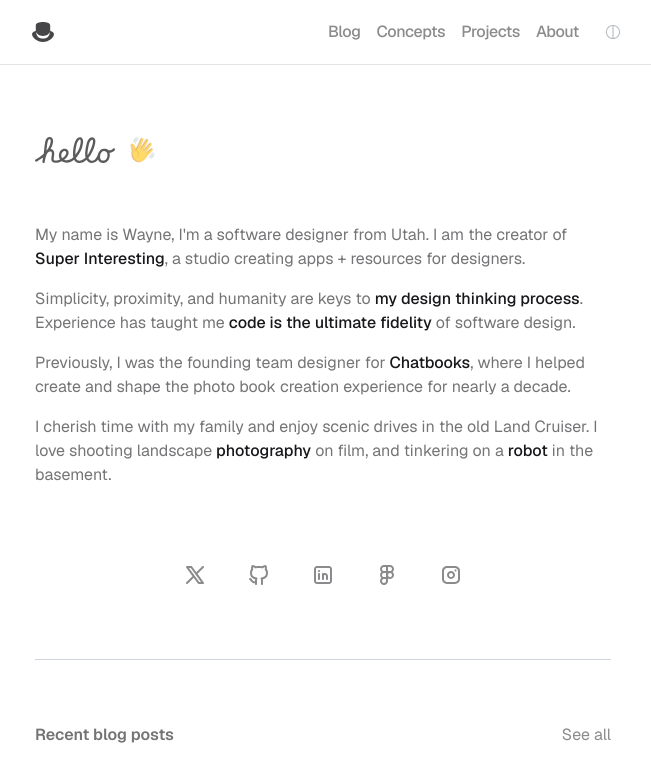
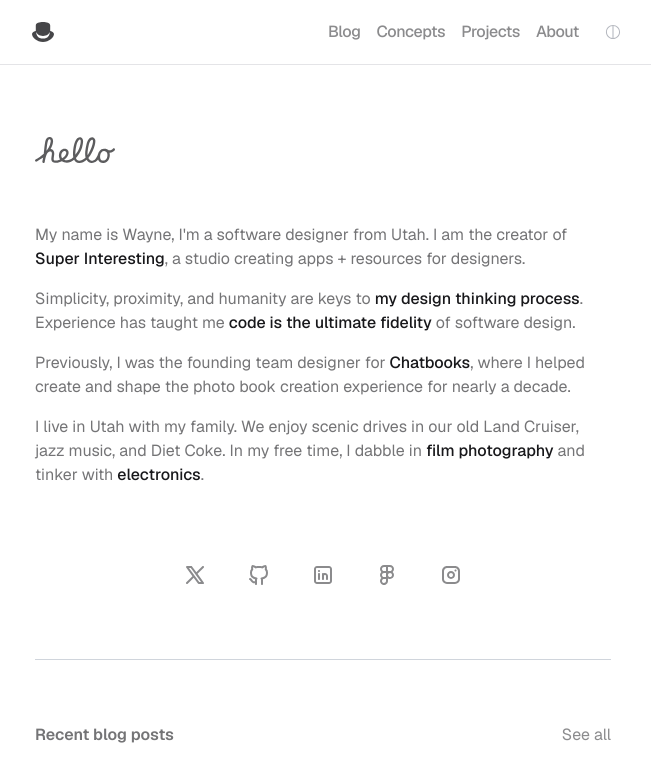
Before and after one commit to waynedahlberg/waynedahlberg, a Next.js app: page / in a window 1280 px wide. Shown: the top 777 px of the page, without its empty margins (317-968 px from the left). Built offline with nearby package versions, Linux system fonts and the light colour scheme.

Commit message:
update HelloWavingHand component

```diff
--- /dev/null
+++ b/components/HelloWavingHand.tsx
@@ -0,0 +1,26 @@
+'use client'
+
+import React, { useState } from 'react'
+import HelloLogo from '@/components/svg/HelloLogo'
+
+const HelloWavingHand = () => {
+  const [isHovered, setIsHovered] = useState(false)
+
+  return (
+    <div
+      className='flex items-center justify-center text-secondary-foreground/70 leading-5 sm:leading-normal pl-8 sm:pl-0 pb-2 sm:pb-8'
+      onMouseEnter={() => setIsHovered(true)}
+      onMouseLeave={() => setIsHovered(false)}
+    >
+      <HelloLogo />
+      <div className={`text-2xl ml-3 pr-2 transition-all duration-300 repeat-infinite origin-[5%_75%] cursor-default @apply wiggle
+      ${isHovered ? 'opacity-100' : 'opacity-0'}
+      ${isHovered ? 'rotate-[-30deg]' : 'rotate-[0deg]'}
+      `}>
+        <p style={{ transform: 'scaleX(-1)' }}>👋</p>
+      </div>
+    </div>
+  )
+}
+
+export default HelloWavingHand
--- a/components/TitleSection.tsx
+++ b/components/TitleSection.tsx
@@ -3,7 +3,7 @@ import HelloLogo from '@/components/svg/HelloLogo'
 
 const TitleSection = () => {
   return (
-    <div className="pt-8 sm:pt-20 flex-col justify-start items-start gap-5 inline-flex text-md selection:bg-amber-500 selection:text-primary px-4 sm:px-8 text-sm sm:text-base">
+    <div className="pt-8 sm:pt-20 flex-col justify-start items-start gap-5 inline-flex text-md selection:bg-teal-500 selection:text-primary px-4 sm:px-8 text-sm sm:text-base">
       <HelloLogo />
     </div>
   )
--- a/components/sections/IntroSection.tsx
+++ b/components/sections/IntroSection.tsx
@@ -5,6 +5,7 @@ import { siteConfig } from '@/config/site'
 import Link from 'next/link'
 import Spacer from '@/components/Spacer'
 import Divider from '@/components/Divider'
+import HelloWavingHand from '../HelloWavingHand'
 
 type SocialLink = {
   name: string
@@ -23,26 +24,24 @@ const socialLinks: SocialLink[] = [
 export default function IntroSection() {
   return (
     <>
-      <div className="pt-8 sm:pt-16 flex-col justify-start items-center sm:items-start gap-5 inline-flex text-md selection:bg-amber-500 selection:text-primary px-4 sm:px-8 text-base leading-normal">
-        <div className='flex items-center justify-center text-secondary-foreground/70 leading-5 sm:leading-normal pb-2 sm:pb-8'>
-          <HelloLogo />
-          <div className='text-2xl ml-3 pr-2 hover:rotate-[-30deg] transition-all duration-300 repeat-infinite origin-[5%_75%] cursor-default @apply wiggle'>
-          <p style={{ transform: 'scaleX(-1)' }}>👋</p>
-          </div>
-        </div>
+      <div className="pt-8 sm:pt-16 flex-col justify-start items-center sm:items-start gap-5 inline-flex text-md selection:bg-indigo-200 dark:selection:bg-indigo-800 selection:text-indigo-800 dark:selection:text-indigo-300 px-4 sm:px-8 text-base leading-normal">
+        <HelloWavingHand />
         <div className='text-secondary-foreground/60 leading-normal'>
           <p className="pb-4 sm:pb-4">
-            My name is Wayne, I&apos;m a software designer from Utah. I am the creator of <Link href="https://superinteresting.co" className="font-medium hover:underline decoration-teal-400 decoration-2 text-primary">Super Interesting</Link>, a studio creating apps + resources for designers.
+            My name is Wayne, I&apos;m a software designer from Utah. I am the creator of <Link href="https://superinteresting.co" className="text-primary font-medium hover:underline decoration-indigo-400 decoration-2 hover:text-indigo-700 dark:hover:text-indigo-300 transition-all duration-200">Super Interesting</Link>, a studio creating apps + resources for designers.
           </p>
           <p className="pb-4 sm:pb-4">
-            Simplicity, proximity, and humanity are keys to <Link href="https://chatbooks.com" className="font-medium hover:underline decoration-teal-400 decoration-2 text-primary">my design thinking process</Link>. Experience has taught me <Link href="https://chatbooks.com" className="font-medium hover:underline decoration-teal-400 decoration-2 text-primary">code is the ultimate fidelity</Link> of software design.
+            Simplicity, proximity, and humanity are keys to <Link href="https://chatbooks.com" className="text-primary font-medium hover:underline decoration-indigo-4000 decoration-2 hover:text-indigo-700 dark:hover:text-indigo-300 transition-all duration-200">my design thinking process</Link>. Experience has taught me <Link href="https://chatbooks.com" className="text-primary font-medium hover:underline decoration-indigo-400 decoration-2 hover:text-indigo-700 dark:hover:text-indigo-300 transition-all duration-200">code is the ultimate fidelity</Link> of software design.
           </p>
           <p className="pb-4 sm:pb-4">
-            Previously, I was the founding team designer for <Link href="https://chatbooks.com" className="font-medium hover:underline decoration-teal-400 decoration-2 text-primary">Chatbooks</Link>, where I helped create and shape the photo book creation experience for nearly a decade.
+            Previously, I was the founding team designer for <Link href="https://chatbooks.com" className="text-primary font-medium hover:underline decoration-indigo-400 decoration-2 hover:text-indigo-700 dark:hover:text-indigo-300 transition-all duration-200">Chatbooks</Link>, where I helped create and shape the photo book creation experience for nearly a decade.
           </p>
           <p className="pb-4 sm:pb-4">
-            I cherish time with my family and enjoy scenic drives in the old Land Cruiser. I love shooting landscape<Link href="https://chatbooks.com" className="font-medium hover:underline decoration-teal-400 decoration-2 text-primary">  photography</Link> on film, and tinkering on a <Link href="https://chatbooks.com" className="font-medium hover:underline decoration-teal-400 decoration-2 text-primary">robot</Link> in the basement.
+            I live in Utah with my family. We enjoy scenic drives in our old Land Cruiser, jazz music, and Diet Coke. In my free time, I dabble in <Link href="https://chatbooks.com" className="text-primary font-medium hover:underline decoration-indigo-400 decoration-2 hover:text-indigo-700 dark:hover:text-indigo-300 transition-all duration-200">film photography</Link> and tinker with <Link href="https://chatbooks.com" className="text-primary font-medium hover:underline decoration-indigo-400 decoration-2 hover:text-indigo-700 dark:hover:text-indigo-300 transition-all duration-200">electronics</Link>.
           </p>
+          {/* <p className="pb-4 sm:pb-4">
+            I value time with family and loved ones. We enjoy scenic drives in our old Land Cruiser. In my free time, I enjoy <Link href="https://chatbooks.com" className="font-medium hover:underline decoration-indigo-400 decoration-2 text-primary">landscape photography</Link> with film cameras, and tinkering on a <Link href="https://chatbooks.com" className="font-medium hover:underline decoration-indigo-400 decoration-2 text-primary">robot</Link> in my home lab.
+          </p> */}
         </div>
         <div className="w-full mx-auto max-w-screen-sm px-4 sm:px-8 pt-8">
           <ul className="flex flex-row items-center justify-between sm:justify-center gap-6 ">
```
